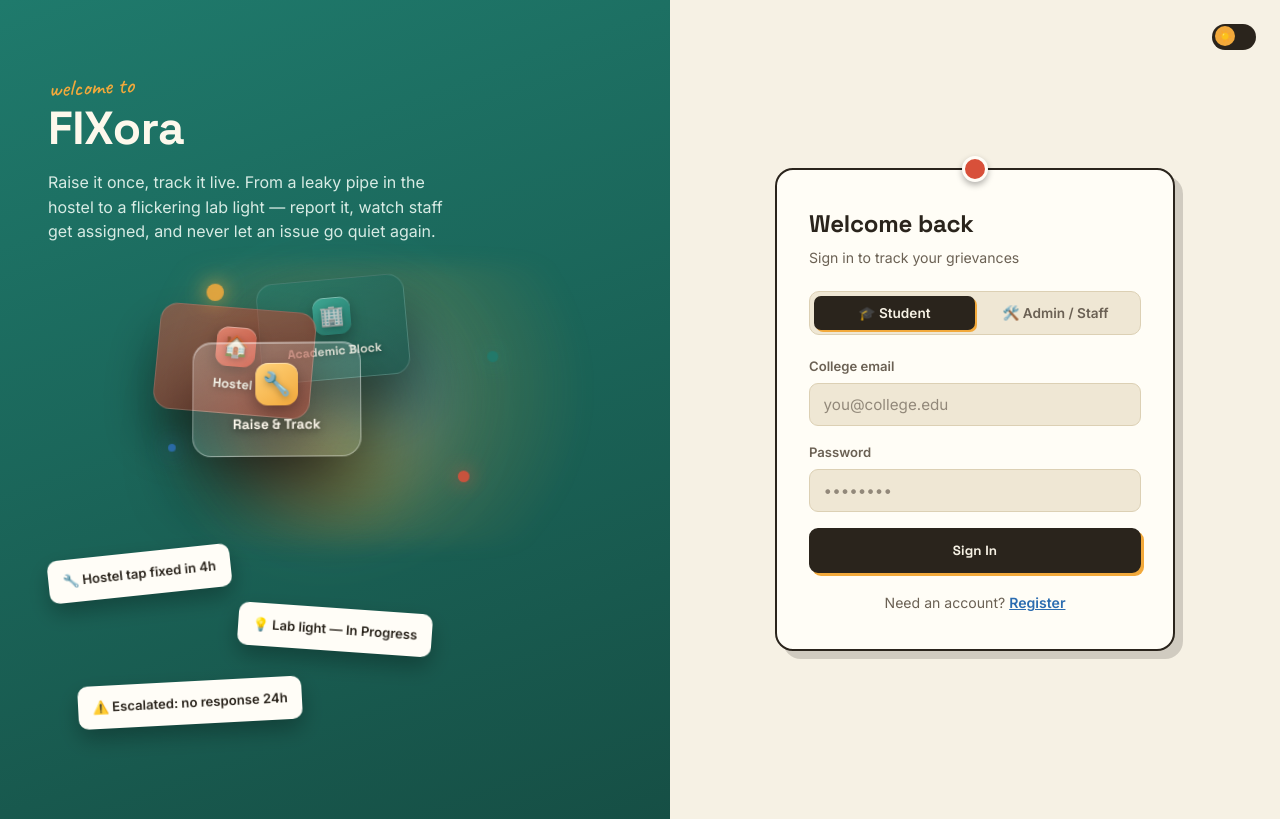
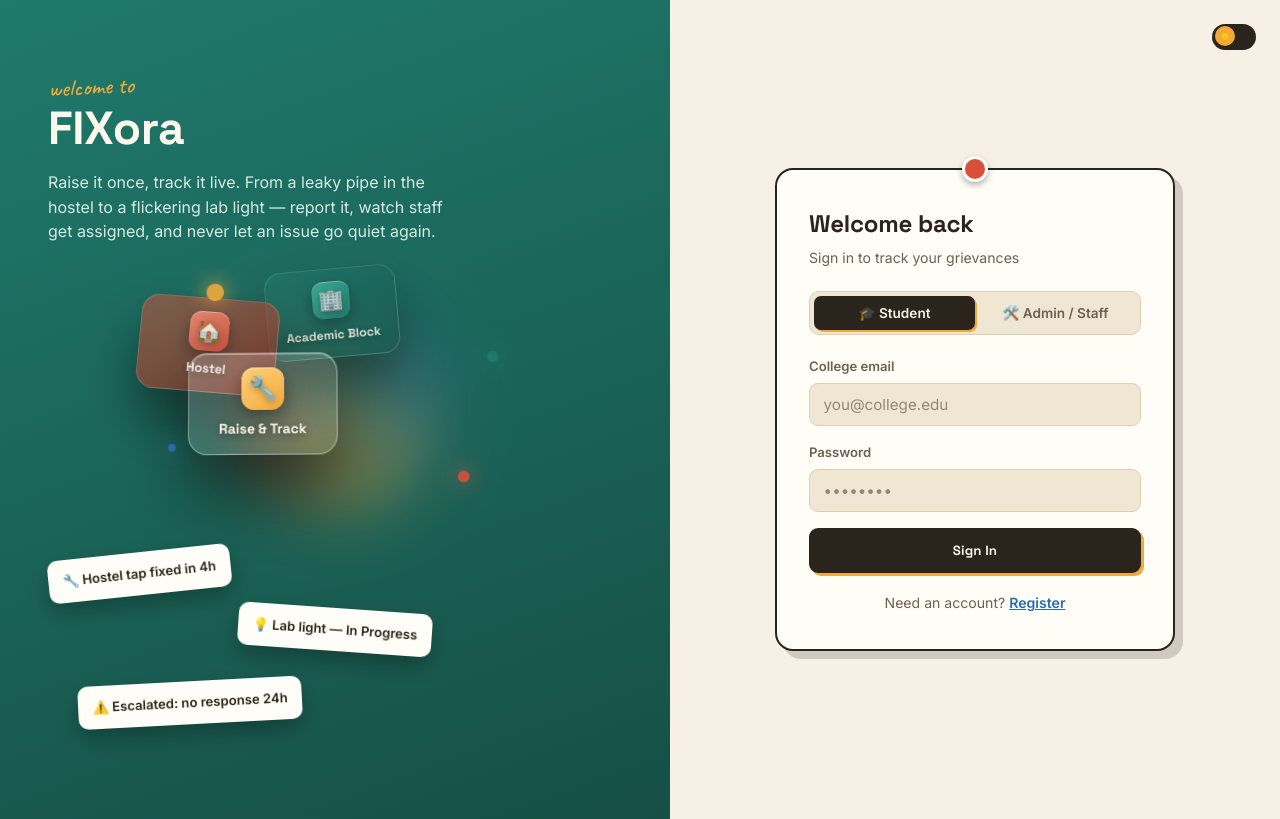
Before and after one commit to Kripa-2805/Team-CodeQuest---Kripa, a React (Vite) app in the folder frontend/: page / in a window 1280 px wide. Built offline with nearby package versions, Linux system fonts and the light colour scheme.

Commit message:
Update index.css

```diff
--- a/frontend/src/index.css
+++ b/frontend/src/index.css
@@ -363,18 +363,24 @@ input[type="file"] { padding: 0.5rem; cursor: pointer; }
   position: relative;
   perspective: 1400px;
   height: 240px;
+  width: 300px;
+  max-width: 100%;
   display: flex;
   align-items: center;
   justify-content: center;
-  margin: 0.5rem 0 1.8rem;
+  margin: 0.5rem auto 1.8rem;
   cursor: grab;
+  overflow: visible;
 }
 
 .hero-3d-glow {
   position: absolute;
-  inset: -20px;
-  background: radial-gradient(circle at 55% 45%, rgba(242,169,59,0.28), transparent 60%);
-  filter: blur(10px);
+  width: 260px;
+  height: 260px;
+  top: 50%; left: 50%;
+  transform: translate(-50%, -50%);
+  background: radial-gradient(circle, rgba(242,169,59,0.25), transparent 65%);
+  filter: blur(14px);
   pointer-events: none;
   z-index: 0;
 }
@@ -419,8 +425,8 @@ input[type="file"] { padding: 0.5rem; cursor: pointer; }
 
 .hero-3d-card {
   position: absolute;
-  width: 158px;
-  height: 108px;
+  width: 140px;
+  height: 96px;
   border-radius: 18px;
   display: flex;
   flex-direction: column;
@@ -459,8 +465,8 @@ input[type="file"] { padding: 0.5rem; cursor: pointer; }
   animation: float-back 4.5s ease-in-out infinite;
 }
 @keyframes float-back {
-  0%, 100% { transform: translateZ(-90px) translate(52px, -40px) rotateZ(-4deg) translateY(0); }
-  50% { transform: translateZ(-90px) translate(52px, -46px) rotateZ(-6deg) translateY(-12px); }
+  0%, 100% { transform: translateZ(-90px) translate(60px, -52px) rotateZ(-4deg) translateY(0); }
+  50% { transform: translateZ(-90px) translate(60px, -58px) rotateZ(-6deg) translateY(-10px); }
 }
 .card-mid {
   background: linear-gradient(155deg, rgba(216,80,58,0.55), rgba(150,50,35,0.75));
@@ -471,8 +477,8 @@ input[type="file"] { padding: 0.5rem; cursor: pointer; }
   animation-delay: 0.3s;
 }
 @keyframes float-mid {
-  0%, 100% { transform: translateZ(-10px) translate(-46px, 18px) rotateZ(3deg) translateY(0); }
-  50% { transform: translateZ(-10px) translate(-46px, 10px) rotateZ(5deg) translateY(-14px); }
+  0%, 100% { transform: translateZ(-10px) translate(-64px, 6px) rotateZ(3deg) translateY(0); }
+  50% { transform: translateZ(-10px) translate(-64px, -2px) rotateZ(5deg) translateY(-12px); }
 }
 .card-front {
   background: linear-gradient(155deg, rgba(255,255,255,0.22), rgba(255,255,255,0.06));
@@ -483,8 +489,8 @@ input[type="file"] { padding: 0.5rem; cursor: pointer; }
   animation-delay: 0.6s;
 }
 @keyframes float-front {
-  0%, 100% { transform: translateZ(80px) translate(4px, 55px) rotateZ(-1deg) translateY(0); }
-  50% { transform: translateZ(90px) translate(4px, 46px) rotateZ(1deg) translateY(-16px); }
+  0%, 100% { transform: translateZ(80px) translate(0px, 64px) rotateZ(-1deg) translateY(0); }
+  50% { transform: translateZ(90px) translate(0px, 56px) rotateZ(1deg) translateY(-14px); }
 }
 .c3d-shine {
   position: absolute;
```
